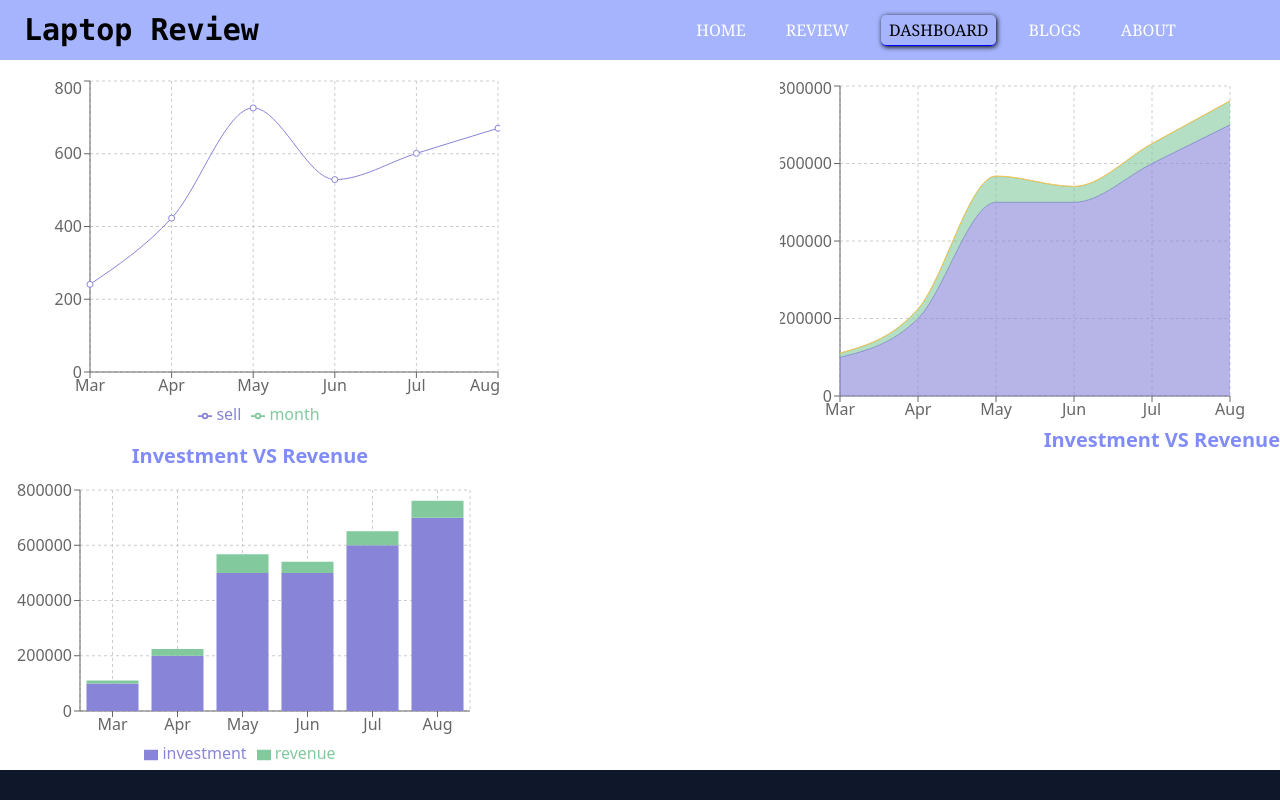
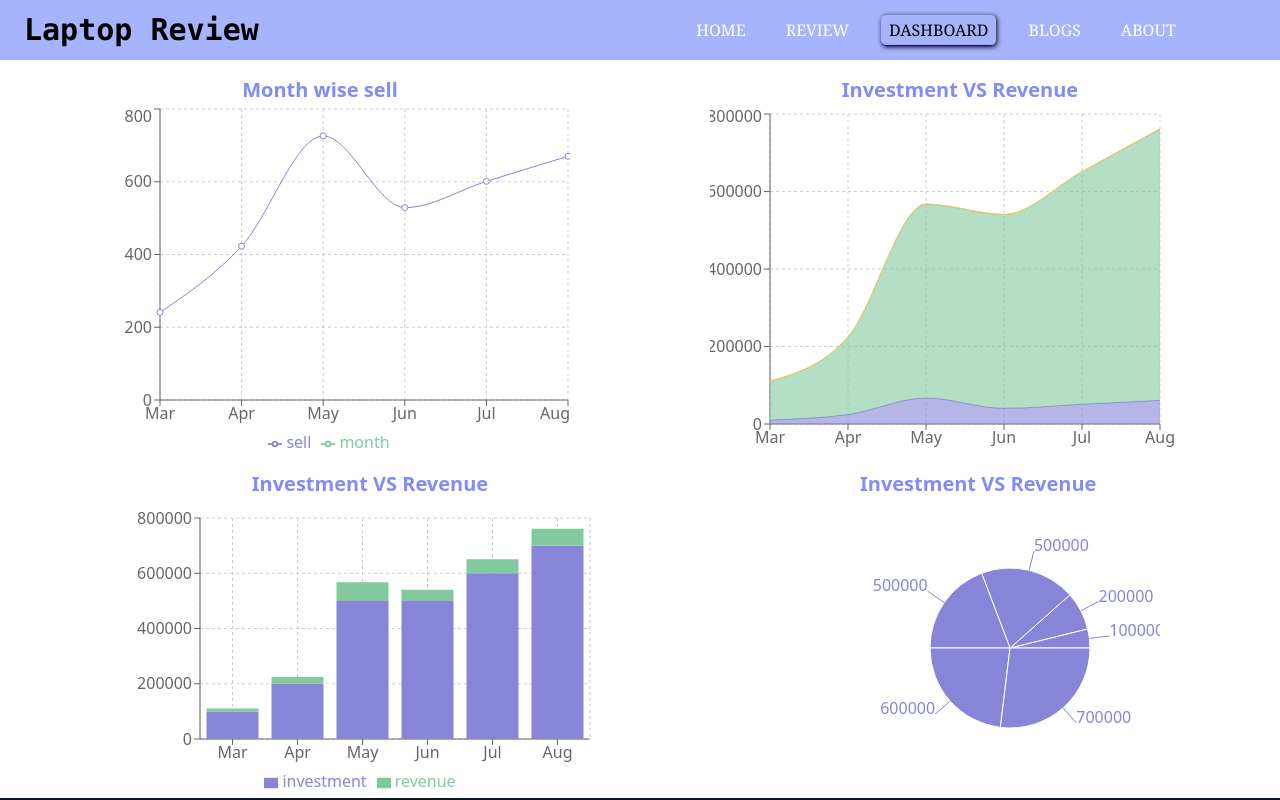
Before and after one commit to yeasinshamimdev/product-analysis-website, a React (Create React App) app: page /dashboard in a window 1280 px wide. Shown: the top 800 px of the page. Built offline with nearby package versions, Linux system fonts and the light colour scheme.

Commit message:
dashboard done

```diff
--- a/src/components/Dashboard/Dashboard.js
+++ b/src/components/Dashboard/Dashboard.js
@@ -1,13 +1,14 @@
 import React from 'react';
-import { Area, AreaChart, Bar, BarChart, CartesianGrid, Legend, Line, LineChart, ResponsiveContainer, Tooltip, XAxis, YAxis } from 'recharts';
+import { Area, AreaChart, Bar, BarChart, CartesianGrid, Legend, Line, LineChart, Pie, PieChart, Tooltip, XAxis, YAxis } from 'recharts';
 import useChartData from '../../hooks/useChartData';
 
 const Dashboard = () => {
     const [chartData, setChartData] = useChartData([]);
     console.log(chartData);
     return (
-        <div className='mt-4 md:flex flex-wrap justify-between'>
+        <div className='mt-4 md:flex flex-wrap justify-around'>
             <div>
+                <h1 className='text-center text-indigo-400 font-bold text-xl'>Month wise sell</h1>
                 <LineChart
                     width={500}
                     height={350}
@@ -29,7 +30,7 @@ const Dashboard = () => {
             </div>
 
             <div>
-
+                <h1 className='text-center text-indigo-400 font-bold text-xl'>Investment VS Revenue</h1>
                 <AreaChart
                     width={500}
                     height={350}
@@ -45,8 +46,8 @@ const Dashboard = () => {
                     <XAxis dataKey="month" />
                     <YAxis />
                     <Tooltip />
-                    <Area type="monotone" dataKey="investment" stackId="1" stroke="#8884d8" fill="#8884d8" />
-                    <Area type="monotone" dataKey="revenue" stackId="1" stroke="#82ca9d" fill="#82ca9d" />
+                    <Area type="monotone" dataKey="revenue" stackId="1" stroke="#8884d8" fill="#8884d8" />
+                    <Area type="monotone" dataKey="investment" stackId="1" stroke="#82ca9d" fill="#82ca9d" />
                     <Area type="monotone" dataKey="sell" stackId="1" stroke="#ffc658" fill="#ffc658" />
                 </AreaChart>
             </div>
@@ -72,8 +73,22 @@ const Dashboard = () => {
                     <Bar dataKey="revenue" stackId="a" fill="#82ca9d" />
                 </BarChart>
             </div>
-            <div>
-                <h1 className='text-center text-indigo-400 font-bold text-xl'>Investment VS Revenue</h1>
+            <div className='mt-4'>
+                <h1 className='text-start text-indigo-400 font-bold text-xl'>Investment VS Revenue</h1>
+                <PieChart width={300} height={300}>
+                    <Pie
+                        dataKey="investment"
+                        isAnimationActive={false}
+                        data={chartData}
+                        cx="50%"
+                        cy="50%"
+                        outerRadius={80}
+                        fill="#8884d8"
+                        label
+                    />
+                    <Pie dataKey="month" data={chartData} cx={500} cy={200} innerRadius={40} outerRadius={80} fill="#82ca9d" />
+                    <Tooltip />
+                </PieChart>
             </div>
         </div>
     );
```
Also changed, not shown: 1 other file (tests, documents, lock files or other folders).
